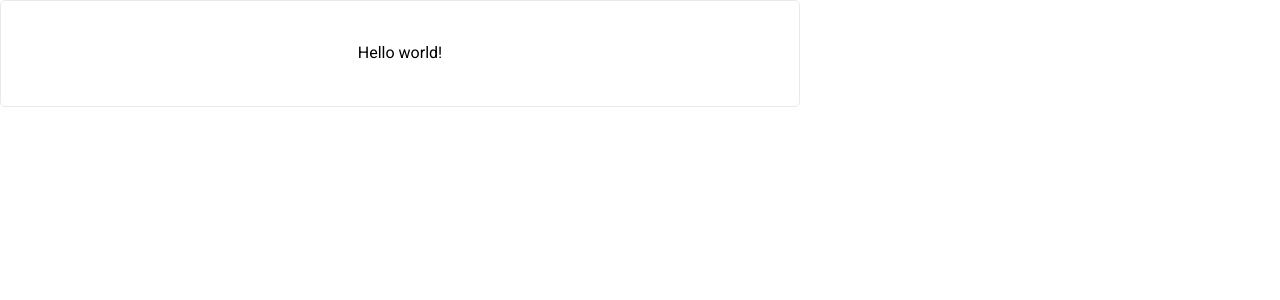
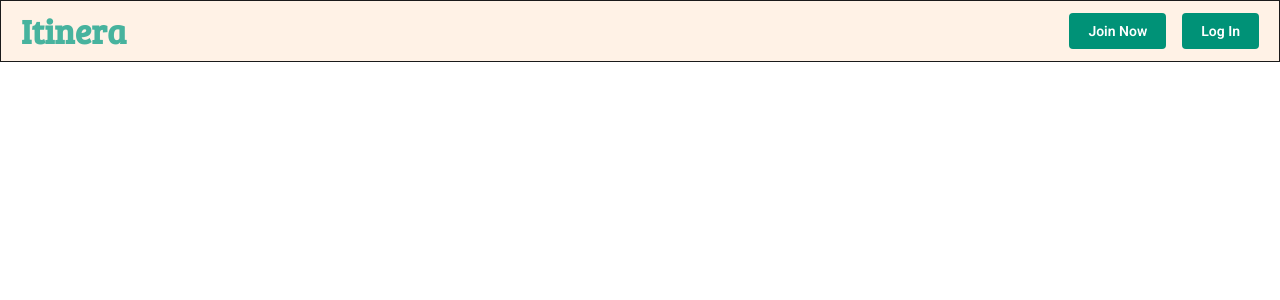
Before and after one commit to NisaMeshal/itinera, a React (Create React App) app in the folder frontend/: page / in a window 1280 px wide. Shown: the top 300 px of the page. Built offline with nearby package versions, Linux system fonts and the light colour scheme.

Commit message:
base level ui setup

```diff
--- a/frontend/src/App.tsx
+++ b/frontend/src/App.tsx
@@ -4,6 +4,7 @@ import logo from './logo.svg';
 import axios from 'axios';
 import './App.css';
 import { useMantineTheme } from '@mantine/core';
+import { theme } from './mantine-theme';
 import Home from './pages/Home';
 import About from './pages/About';
 
@@ -14,8 +15,6 @@ const apiCall = () => {
 }
 
 function App() {
-  const mantineTheme = useMantineTheme(); // hook to access the active theme,, can i do without this?
-
   return (
     <BrowserRouter>
       <div className="App">
--- /dev/null
+++ b/frontend/src/components/NavBar.tsx
@@ -0,0 +1,34 @@
+import {
+    Box,
+    Button,
+    Group,
+    Title,
+  } from '@mantine/core';
+  import logo from '../logo.svg';
+
+  export default function NavBar() {
+    return(
+        <Box
+            style={{
+                width: '100%',
+                height: '60px',
+                background: '#fff2e6',
+                display: 'flex',
+                flexDirection: 'row',
+                justifyContent: 'space-between',
+                padding: '0px 20px'
+            }}
+        >
+            <Group>
+                <Title c='turquoise.6'>Itinera</Title>
+            </Group>
+            <Group>
+
+            </Group>
+            <Group>
+                <Button>Join Now</Button>
+                <Button>Log In</Button>
+            </Group>
+        </Box>
+    );
+  }
--- a/frontend/src/components/PageWrapper.tsx
+++ b/frontend/src/components/PageWrapper.tsx
@@ -1,11 +1,10 @@
 import styled from '@emotion/styled'
 
 export const PageWrapper = styled.div`
-    background-color: #fff;
-    max-width: 800px;
+    background-color: black;
     flex-grow: 1;
-    padding: 40px 35px;
+    padding: 0px;
     width: 100%;
-    border-radius: 5px;
-    border: 1px solid #eaeaea;
+    height: 100%;
+    border: 1px solid #1a1a1a;
 `
--- a/frontend/src/index.tsx
+++ b/frontend/src/index.tsx
@@ -3,7 +3,7 @@ import ReactDOM from 'react-dom/client';
 import './index.css';
 import App from './App';
 import reportWebVitals from './reportWebVitals';
-import { MantineProvider } from '@mantine/core';
+import { ColorSchemeScript, MantineProvider } from '@mantine/core';
 import '@mantine/core/styles.css';
 import { theme } from './mantine-theme';
 
@@ -12,7 +12,8 @@ const root = ReactDOM.createRoot(
 );
 root.render(
   <React.StrictMode>
-    <MantineProvider theme={theme}>
+    <ColorSchemeScript defaultColorScheme='auto'/>
+    <MantineProvider theme={theme} defaultColorScheme='auto'>
       <App />
     </MantineProvider>
   </React.StrictMode>
--- a/frontend/src/pages/Home.tsx
+++ b/frontend/src/pages/Home.tsx
@@ -2,11 +2,12 @@ import React from "react";
 import { PageWrapper } from "../components/PageWrapper";
 import { Text } from '@mantine/core';
 import { Link } from 'react-router-dom';
+import NavBar from "../components/NavBar";
 
 export default function Home() {
     return (
         <PageWrapper>
-            <Text>Hello world!</Text>
+            <NavBar></NavBar>
         </PageWrapper>
     );
 }
```
